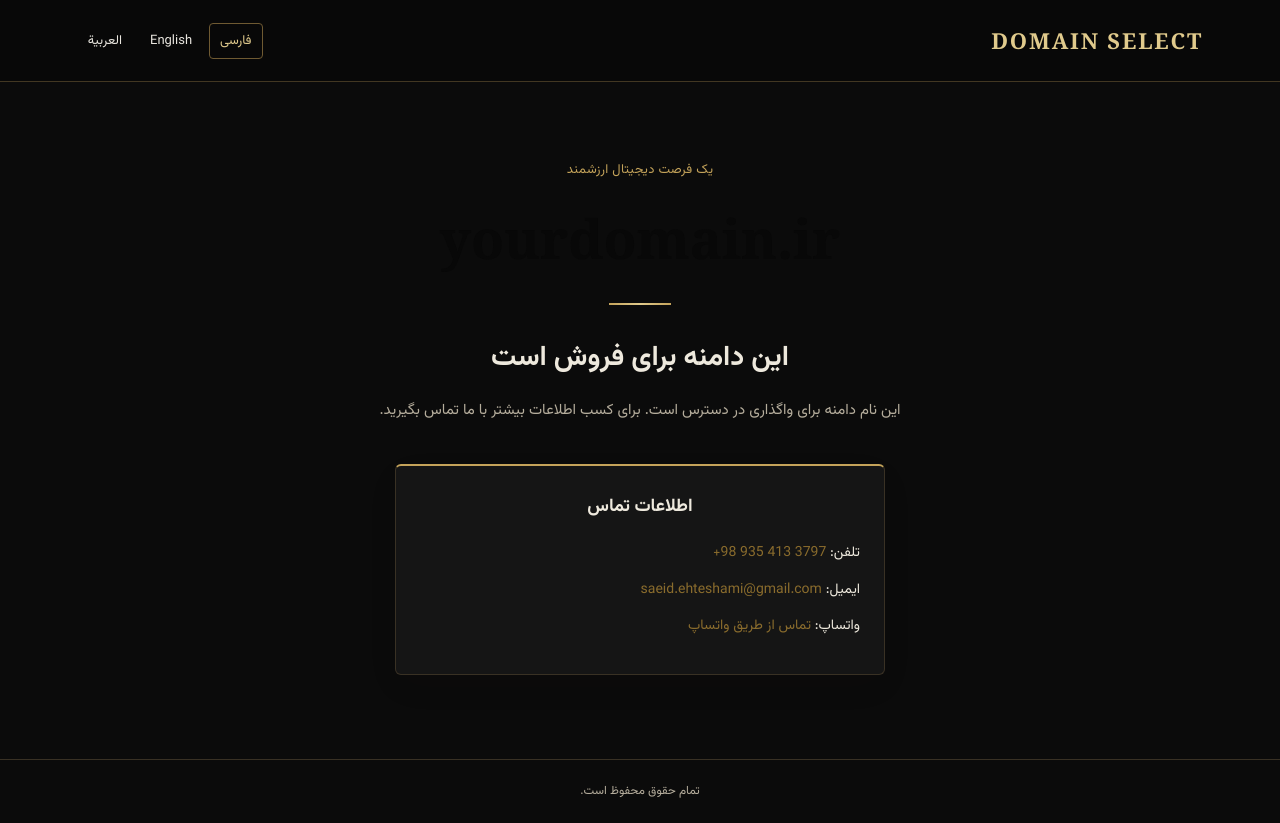
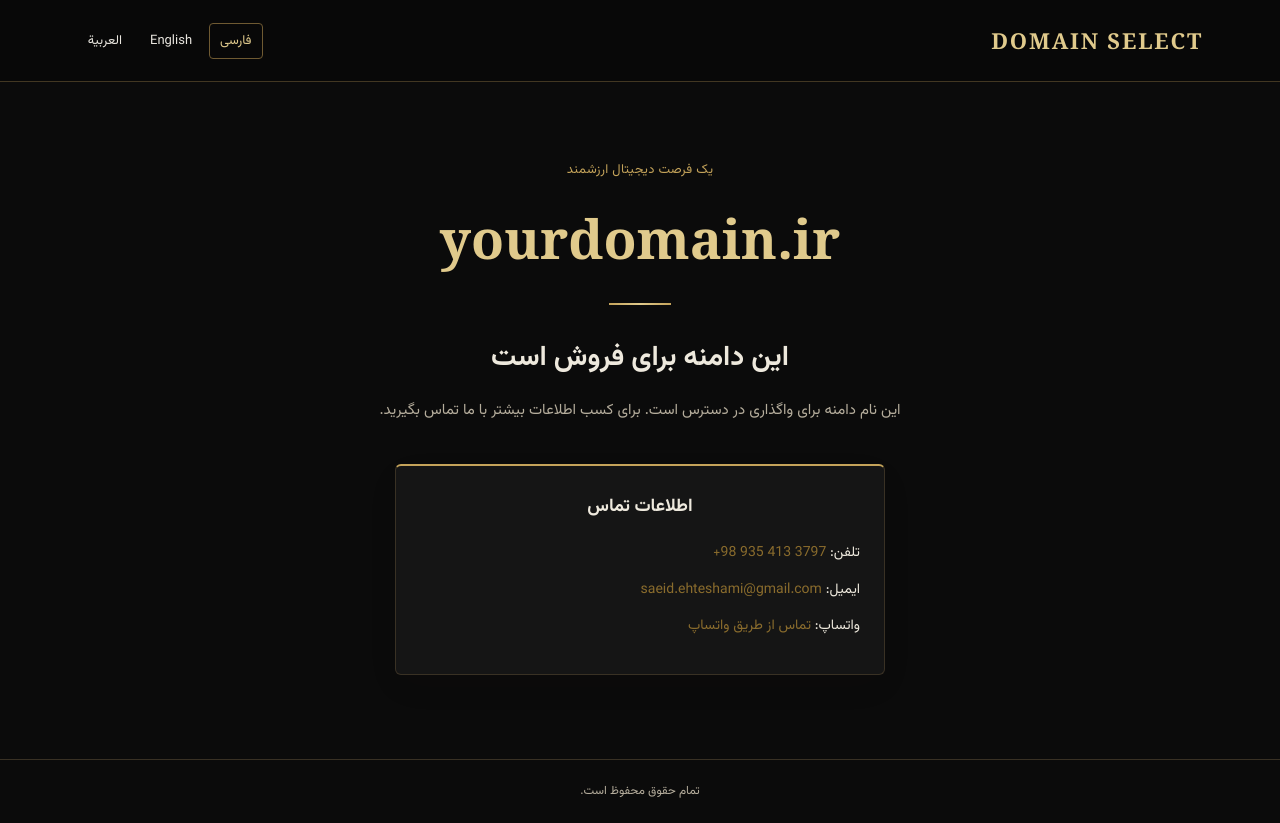
Before and after one commit to 130cc/domain-sale-site, a plain HTML site: page index.html in a window 1280 px wide. Drawn offline with Linux system fonts and the light colour scheme.

Commit message:
Update style.css

```diff
--- a/style.css
+++ b/style.css
@@ -129,7 +129,7 @@ a {
 #domain-name {
   margin: 0;
   overflow-wrap: anywhere;
-  color: var(--dark);
+  color: var(--gold-light);
   font-family: Georgia, "Times New Roman", serif;
   font-size: clamp(29px, 6vw, 54px);
   font-weight: 600;
```
